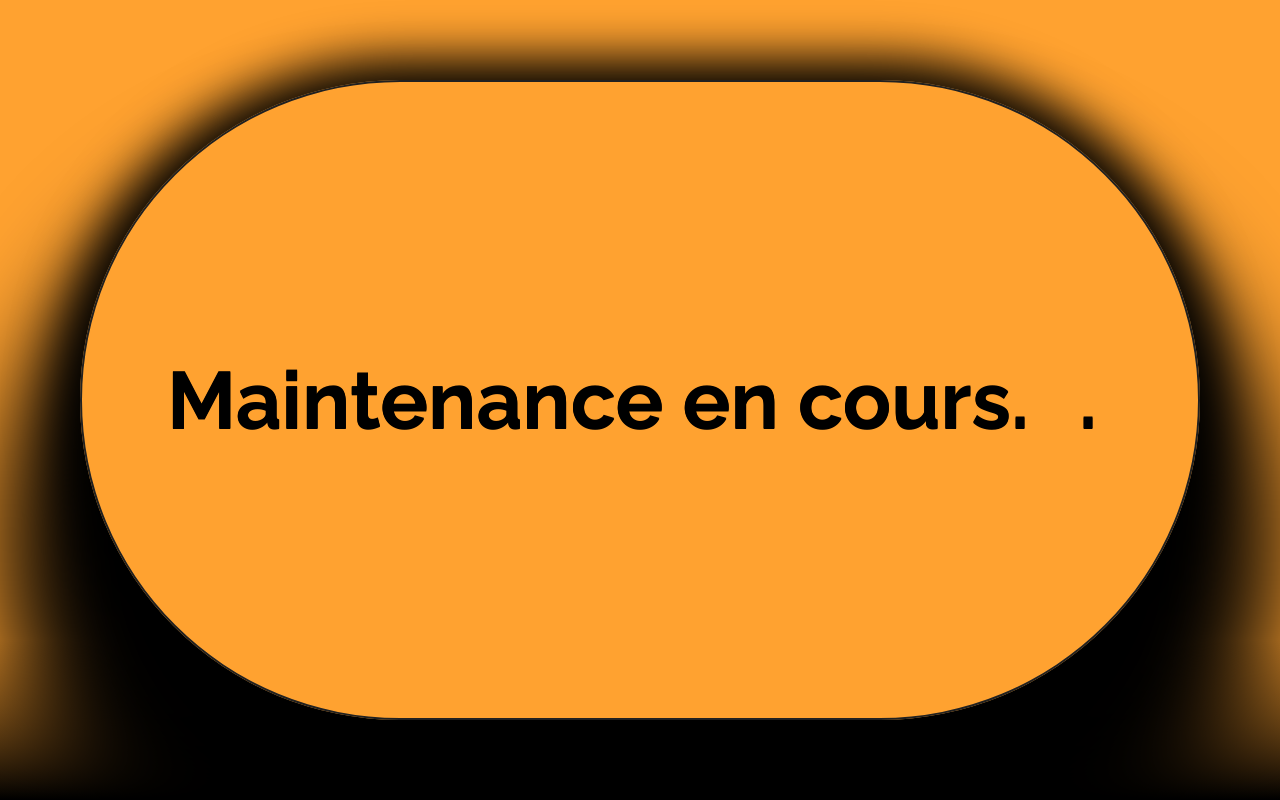
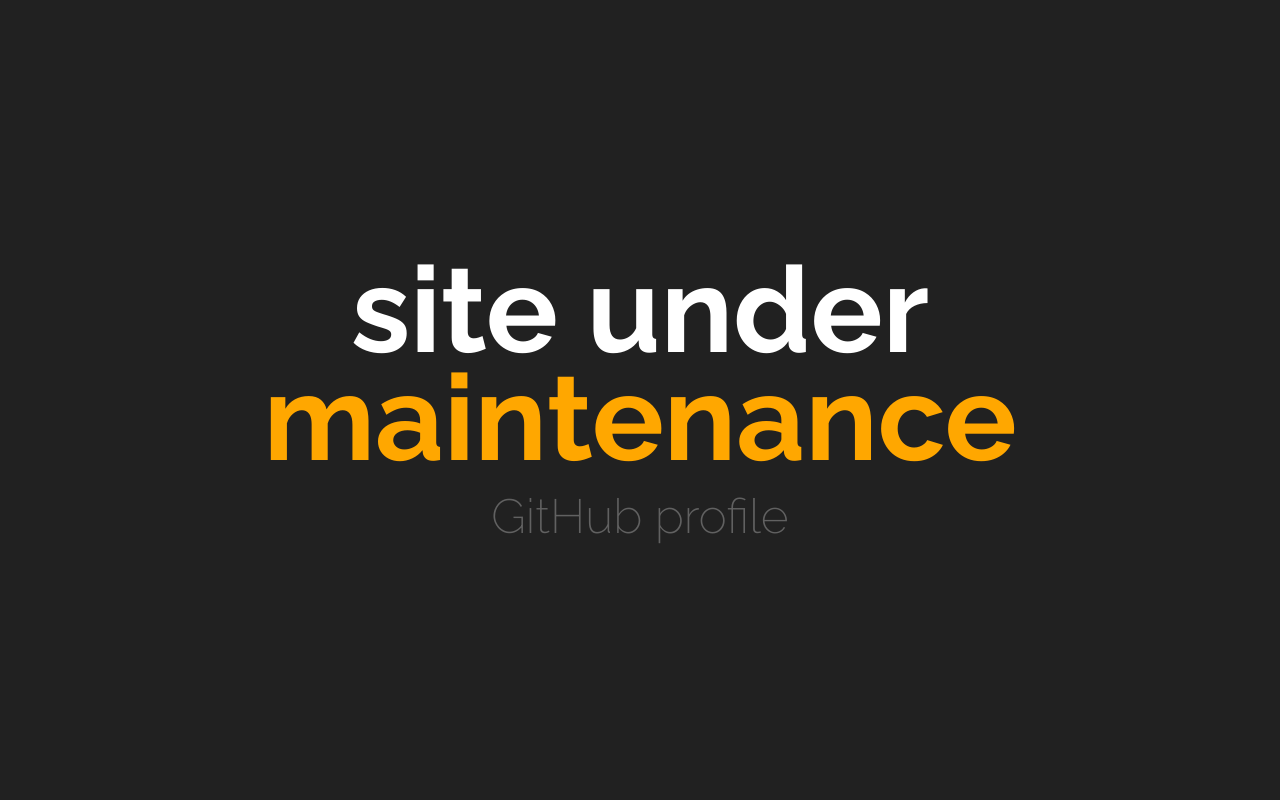
Before and after one commit to Maddax10/maintenance, a website built with Vite: page src/partials/body.html in a window 1280 px wide. Built offline with nearby package versions, Linux system fonts and the light colour scheme.

Commit message:
- Change graphics of the index page - change name for the page scss file

```diff
--- a/src/partials/body.html
+++ b/src/partials/body.html
@@ -1,6 +1,7 @@
 <body>
-  <div class="bigButton">
-    <span class="bigButton__maintenance">Maintenance en cours</span>
-    <span class="bigButton__dots"><span>.</span><span>.</span><span>.</span></span>
-  </div>
+  <section class="maintenance">
+    <h1>site under</h1>
+    <h1>maintenance</h1>
+    <a href="https://github.com/Maddax10">GitHub profile</a>
+  </section>
 </body>
--- a/src/styles/_index.scss
+++ /dev/null
@@ -1,96 +0,0 @@
-$black: #212121;
-$red: #ec1111;
-$dark_red: #bf0f0f;
-$sunrise: rgb(255, 162, 48);
-$breakpoints: (
-  "small": 24em,
-  "medium": 36em,
-  "large": 60rem,
-  "x-large": 80rem,
-);
-body {
-  font-family: "Raleway";
-  width: 100%;
-  height: 100dvh;
-  display: flex;
-  justify-content: center;
-  align-items: center;
-  background: linear-gradient(180deg, $sunrise 80%, #000000 100%);
-  padding: 5rem;
-}
-@keyframes dotFade {
-  0%,
-  60% {
-    opacity: 1;
-  }
-  80%,
-  100% {
-    opacity: 0;
-  }
-}
-@mixin media-query($breakpoint) {
-  $result: map-get($breakpoints, $breakpoint);
-  @media all and (min-width: $result) {
-    @content;
-  }
-}
-.bigButton {
-  transition: all 0.3s;
-  display: flex;
-  justify-content: center;
-  align-items: center;
-  width: 100%;
-  height: 100%;
-  border-radius: 100rem;
-  box-shadow: 0 140px 100px 80px black, 0 0px 50px 20px black, inset 0 0 0 2px $black;
-  background-color: $sunrise;
-
-  &:hover {
-    box-shadow: 0 40px 25px 10px black, 0 100px 50px 20px black, inset 0 0 0 5px $black;
-    width: 98%;
-    height: 98%;
-    cursor: not-allowed;
-    span {
-      font-size: 0.95rem;
-      color: black;
-      @include media-query(large) {
-        font-size: 3.92rem;
-      }
-      @include media-query(x-large) {
-        font-size: 4.9rem;
-      }
-    }
-  }
-  &__maintenance,
-  span {
-    transition: ease 0.3s;
-    font-size: 1rem;
-    font-weight: 650;
-    user-select: none;
-    text-shadow: 0 1px 0 #000, 0 -1px 0 #ffffff00;
-
-    @include media-query(large) {
-      font-size: 4rem;
-    }
-    @include media-query(x-large) {
-      font-size: 5rem;
-    }
-  }
-  &__dots {
-    display: inline-block;
-    font-size: 5rem;
-    letter-spacing: 0.2em;
-
-    span {
-      opacity: 1;
-      animation: dotFade 1.5s infinite;
-
-      &:nth-child(2) {
-        animation-delay: 0.3s;
-      }
-      &:nth-child(3) {
-        animation-delay: 0.6s;
-      }
-    }
-  }
-}
--- /dev/null
+++ b/src/styles/_maintenance.scss
@@ -0,0 +1,80 @@
+$black: #212121;
+$white: #f0f0f0;
+$gray : #616161;
+$sunrise: #ffa700;
+
+$breakpoints: (
+  "small": 26em,
+  "medium": 40em,
+  "large": 60rem,
+  "x-large": 80rem,
+);
+@mixin media-query($breakpoint){
+  $result : map-get($breakpoints, $breakpoint);
+  @media all and (min-width: $result){
+    @content;
+  }
+}
+body {
+  font-family: "Raleway";
+  width: 100%;
+  height: 100dvh;
+  display: flex;
+  justify-content: center;
+  align-items: center;
+  background-color: $black;
+  user-select:none;
+}
+.maintenance {
+  transition:ease .3s;
+  display: flex;
+  flex-direction: column;
+  text-align: center;
+  font-size: 1rem;
+
+  @include media-query("small"){
+    font-size: 2rem;
+  }
+
+  @include media-query("medium"){
+    font-size: 3rem;
+  }
+  @include media-query("large"){
+    font-size: 4rem;
+  }
+  @include media-query("x-large"){
+    font-size: 5rem;
+  }
+  h1{
+    line-height: 90%;
+  }
+  h1:nth-child(1) {
+    color: white;
+  }
+  h1:nth-child(2) {
+    color: $sunrise;
+  }
+  a{
+    transition: all .2s;
+    margin-block-start: 1rem;
+    text-decoration: none;
+    color:$gray;
+    font-size:.9rem;
+    font-weight: 200;
+    @include media-query("small"){
+      font-size: 1.5rem;
+    }
+    @include media-query("medium"){
+      font-size: 2rem;
+    }
+    @include media-query("large"){
+      font-size: 2.5rem;
+    }
+    @include media-query("x-large"){
+      font-size: 3rem;
+    }
+    &:hover{
+      color:$sunrise;
+    }
+  }
+}
--- a/src/styles/main.scss
+++ b/src/styles/main.scss
@@ -1,4 +1,4 @@
 @use "normalize";
 @use "variable";
 @use "fonts";
-@use "index";
+@use "maintenance";
```
